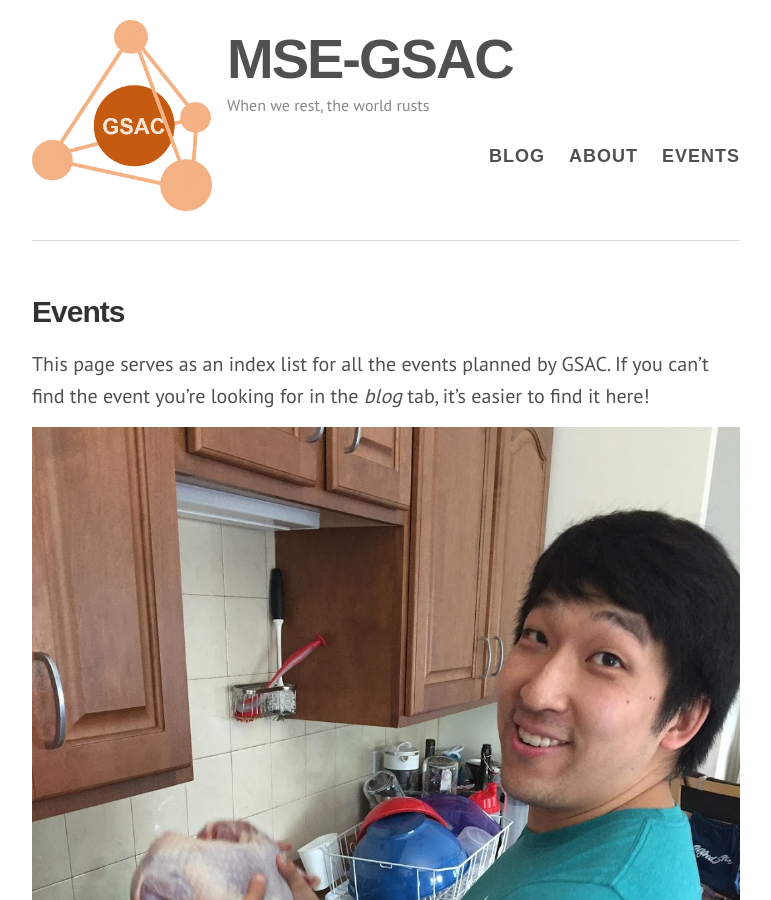
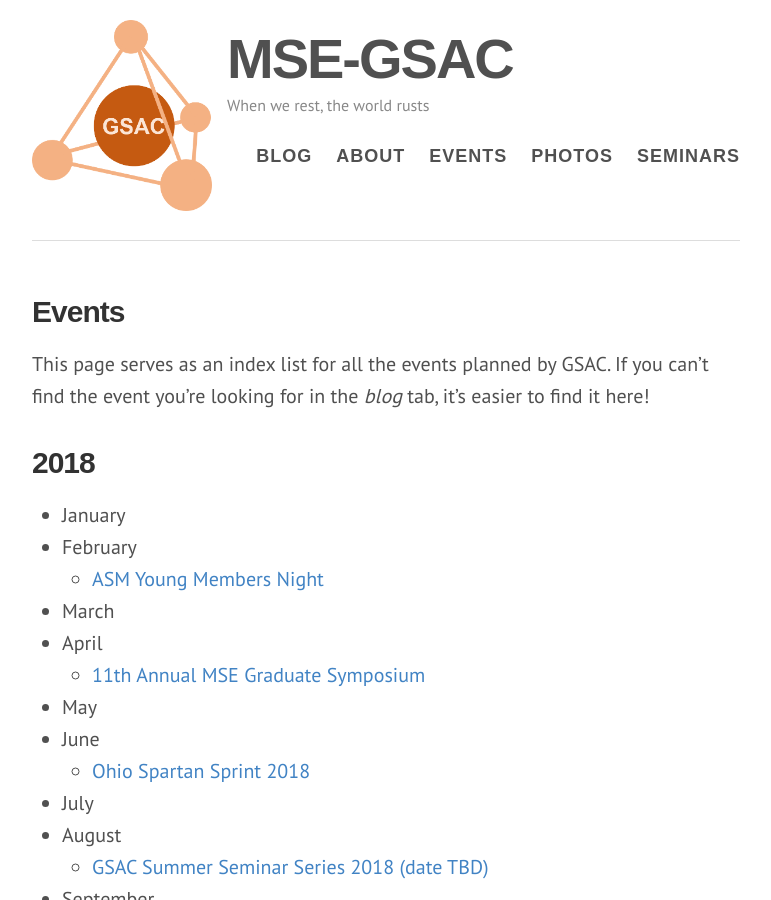
Before and after one commit to mse-gsac/mse-gsac.github.io, a Jekyll site: the page built from events.md, in a window 1280 px wide and 900 px high. Shown: the whole window, without its empty margins (254-1025 px from the left). Built offline with Jekyll 4.4.1, drawn with Linux system fonts in a browser that asks for light colours; some web fonts are replaced.

Commit message:
added nav tabs for photos and seminars

```diff
--- a/_layouts/default.html
+++ b/_layouts/default.html
@@ -30,6 +30,8 @@
             <a href="{{ site.baseurl }}/">BLOG</a>
             <a href="{{ site.baseurl }}/about">ABOUT</a>
             <a href="{{ site.baseurl }}/events">EVENTS</a>
+	    <a href="{{ site.baseurl }}/photos">PHOTOS</a>
+	    <a href="{{ site.baseurl }}/seminars">SEMINARS</a>
           </nav>
         </header>
       </div>
--- a/events.md
+++ b/events.md
@@ -5,8 +5,6 @@ permalink: /events/
 ---
 
 This page serves as an index list for all the events planned by GSAC. If you can't find the event you're looking for in the _blog_ tab, it's easier to find it here!
-
-![]({{ "/images/max.jpg" | absolute_url }})
 
 # 2018
 - January
```
